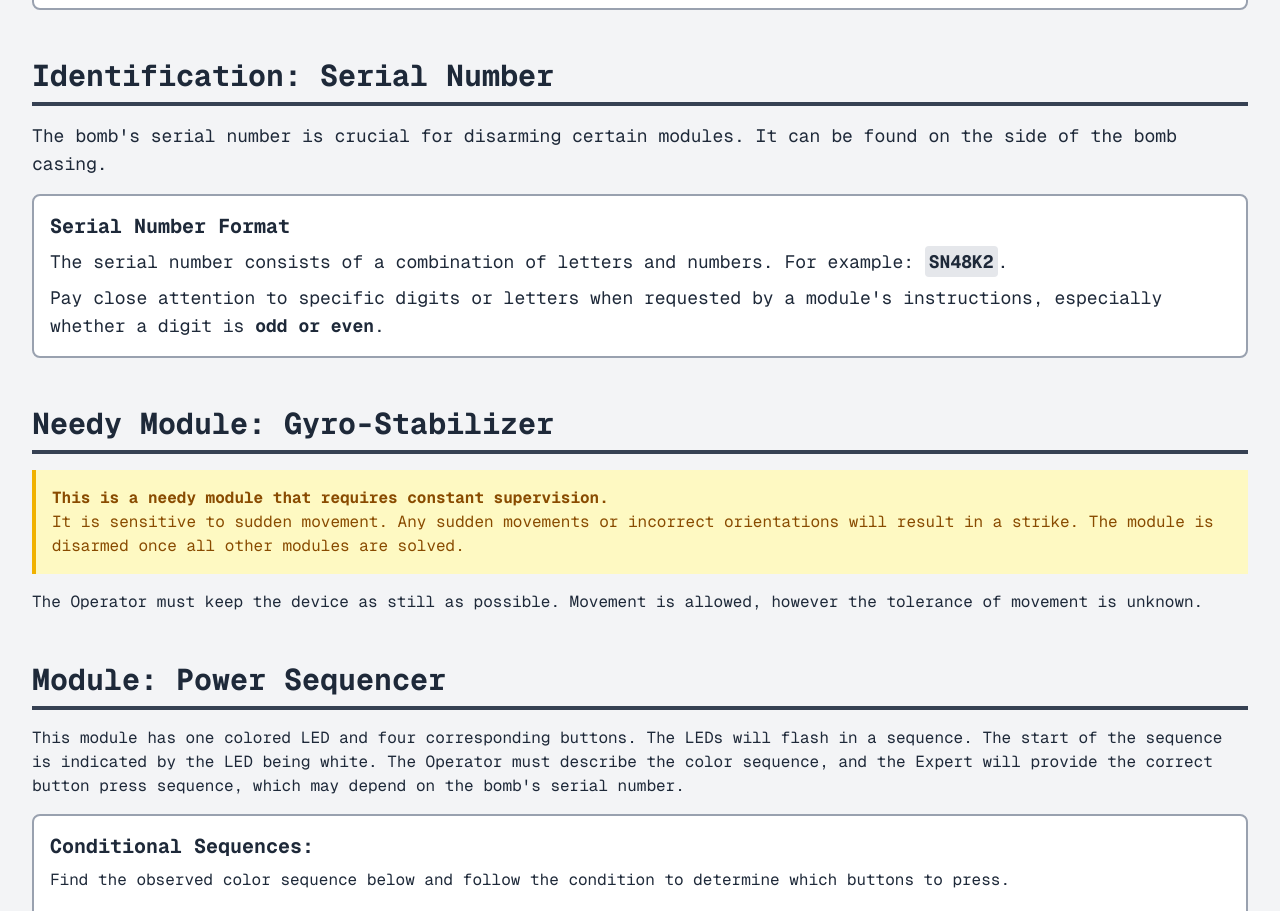
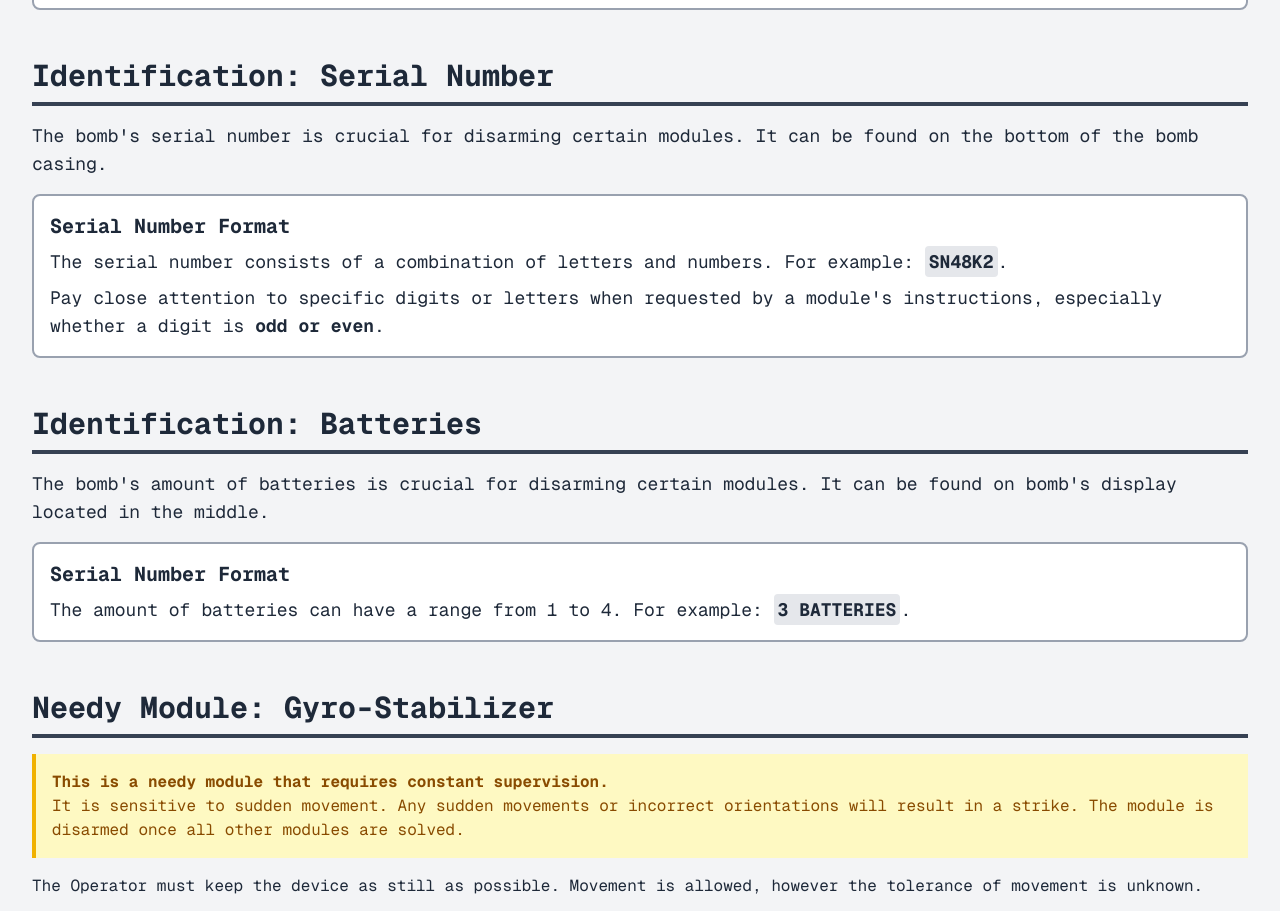
Before and after one commit to Jayx2u/blind-defusal, a Next.js app in the folder manual-web/: page / in a window 1280 px wide. Shown: the part 960-1871 px from the top of the page. Built offline with nearby package versions, Linux system fonts and the light colour scheme.

Commit message:
manual: Add battery identification

```diff
--- a/manual-web/src/app/page.tsx
+++ b/manual-web/src/app/page.tsx
@@ -79,7 +79,7 @@ export default function Home() {
           </h2>
           <div className="space-y-4 text-lg">
             <p>
-              The bomb&apos;s serial number is crucial for disarming certain modules. It can be found on the side of the bomb casing.
+              The bomb&apos;s serial number is crucial for disarming certain modules. It can be found on the bottom of the bomb casing.
             </p>
             <div className="p-4 border-2 border-gray-400 rounded-lg bg-white">
               <h3 className="text-xl font-bold mb-2">Serial Number Format</h3>
@@ -88,6 +88,24 @@ export default function Home() {
               </p>
               <p className="mt-2">
                 Pay close attention to specific digits or letters when requested by a module&apos;s instructions, especially whether a digit is <span className="font-bold">odd or even</span>.
+              </p>
+            </div>
+          </div>
+        </section>
+
+        {/* Identification: Batteries Section */}
+        <section id="serial-number">
+          <h2 className="text-3xl font-bold border-b-4 border-gray-700 pb-2 mb-4">
+            Identification: Batteries
+          </h2>
+          <div className="space-y-4 text-lg">
+            <p>
+              The bomb&apos;s amount of batteries is crucial for disarming certain modules. It can be found on bomb's display located in the middle.
+            </p>
+            <div className="p-4 border-2 border-gray-400 rounded-lg bg-white">
+              <h3 className="text-xl font-bold mb-2">Serial Number Format</h3>
+              <p>
+                The amount of batteries can have a range from 1 to 4. For example: <span className="font-bold p-1 bg-gray-200 rounded">3 BATTERIES</span>.
               </p>
             </div>
           </div>
```
